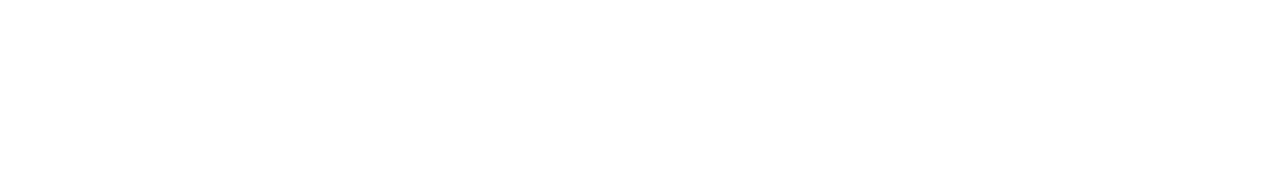
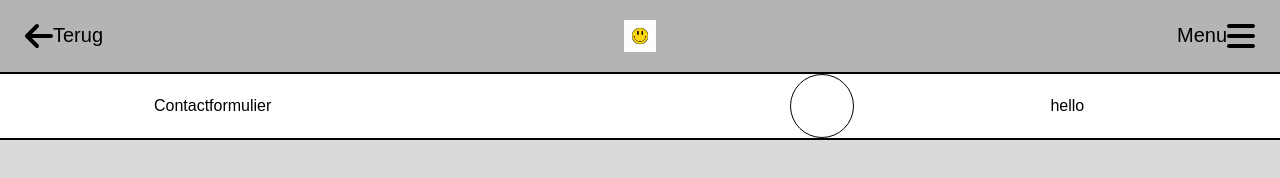
Before and after one commit to Daunted00/MijnZelfGemaakteWebsite, a plain HTML site: page Opdrachten/Personas.html in a window 1280 px wide. Drawn offline with nearby package versions, Linux system fonts and the light colour scheme.

Commit message:
Nav and Header component added

```diff
--- /dev/null
+++ b/Components/HeaderOfThePage.js
@@ -0,0 +1,23 @@
+class HeaderOfThePage extends HTMLElement {
+    constructor() {
+        super();
+    }
+
+    connectedCallback() {
+        this.innerHTML = `
+            <header>
+                <div> <!--Title-->
+                    <h1>Contactformulier</h1>
+                </div>
+                <div> <!--Circle-->
+                  <div class="round"></div>
+                </div>
+                <div> <!--Subtitle-->
+                  <h1>hello</h1>
+                </div>
+            </header>
+        `;
+    }
+}
+
+customElements.define('page-header', HeaderOfThePage);
--- /dev/null
+++ b/Components/NavigationBar.js
@@ -0,0 +1,23 @@
+class navigationbar extends HTMLElement {
+    constructor() {
+        super();
+    }
+
+    connectedCallback() {
+        this.innerHTML = `
+            <nav>
+                <div>
+                    <a class="return" href="../sitemap.html"><img src="../fontIcons/arrow-left-solid.svg" alt="Return"/>Terug</a>
+                </div>
+                <div>
+                    <img class="logo" src="../images/smiley.png" alt="smiley.jpg">
+                </div>
+                <div>
+                     <a class="menu" href="../sitemap.html">Menu<img src="../fontIcons/bars-solid.svg" alt="menu"/></a>
+                </div>
+            </nav>
+        `;
+    }
+}
+
+customElements.define('navigation-bar', navigationbar);
--- a/Opdrachten/Personas.html
+++ b/Opdrachten/Personas.html
@@ -0,0 +1,21 @@
+<!DOCTYPE html>
+<html>
+
+<head>
+    <title>Persona's</title> <!--naam voor browser-pagina naam-->
+    <meta name="viewport" content="width=device-width, initial-scale=1.0">
+    <script src="https://cdn.tailwindcss.com"></script> <!--voert standaard opmaak uit-->
+    <link rel="stylesheet" href="/Style/stylesheet.css"> <!--voegt css voor navigatiebalk toe-->
+    <script type="module" src="/Components/NavigationBar.js"></script>
+    <script type="module" src="/Components/HeaderOfThePage.js"></script>
+</head>
+
+<body>
+
+    <navigation-bar></navigation-bar>
+
+    <page-header></page-header>
+
+</body>
+
+</html>
--- /dev/null
+++ b/Style/Body.css
@@ -0,0 +1,6 @@
+body {
+    margin: 0 auto;
+    background-color: rgb(218, 218, 218);
+    color: black;
+    font-family: Arial, sans-serif;
+  }
--- a/Style/Navigatiebalk.css
+++ b/Style/Navigatiebalk.css
@@ -1,5 +1,5 @@
 
-nav { /*algemene nav css*/
+body nav { /*algemene nav css*/
     background-color: rgb(180, 180, 180); /*maakt de navigatie balk grijs*/
     color: black; /*zwarte letters*/
     font-size: 20px; /*grootte van de tekst in de navigatiebalk*/
@@ -7,9 +7,8 @@ nav { /*algemene nav css*/
     padding: 20px 25px; /*creërt extra ruimte in de box*/
 }
 
-nav div {
-    flex: 0 1 100%; /*zorgt dat de breedte van alle <div>'s 100% is*/
-     /*hoogte van de boxen*/ /*zonder worden de boxen uitgerekt naar onderen */
+body nav div {
+    flex: 0 1 100%; /*zorgt dat de breedte van alle <div>'s 100% is*/ /*hoogte van de boxen*/ /*zonder worden de boxen uitgerekt naar onderen */
     border: 0px solid; /*een border om te testen of alles goed staat*/
 }
 
@@ -20,11 +19,12 @@ nav div {
 
 .logo { /*logo class die aan een div gegeven kan worden speciaal om het logo in het midden te zetten*/
     height: 32px; /*hoogte van het plaatje*/
-    margin: 0 50%; /*zet het plaatje in het midden*/
+    margin-left: auto;
+    margin-right: auto;/*zet het plaatje in het midden*/
 }
 
 .menu { /*tekst + icon goed zetten*/
     height: 32px; /*zorgt ervoor dat de hoogte van de return arrow 32px is*/
-    display: flex; /*zorgt ervoor dat de tekst en het menu plaatje naast elkaar staan inplaats van onder elkaar*/
-    float: right; /*zorgt er voor dat alles aan de rechter kant staan in de box*/
+    display: flex;
+    float: right;
 }
--- a/Style/stylesheet.css
+++ b/Style/stylesheet.css
@@ -1,3 +1,11 @@
+@import url(/Style/Header.css);
+@import url(/Style/Navigatiebalk.css);
+@import url(/Style/Body.css);
+@import url(/Style/Footer.css);
+
+
+
+
 H1.headline{
     border-radius: 5px;
     border-style: dashed;
```
Also changed, not shown: contact-formulier/Contact-Formulier.html (+8 -20 lines).
